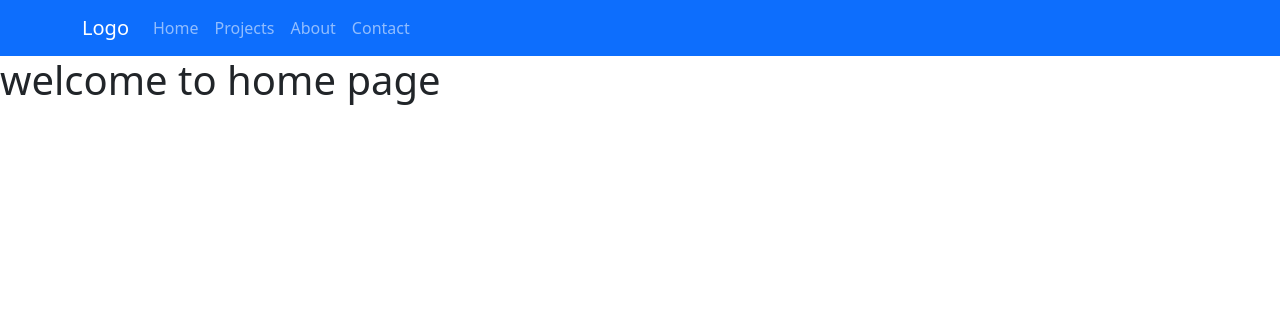
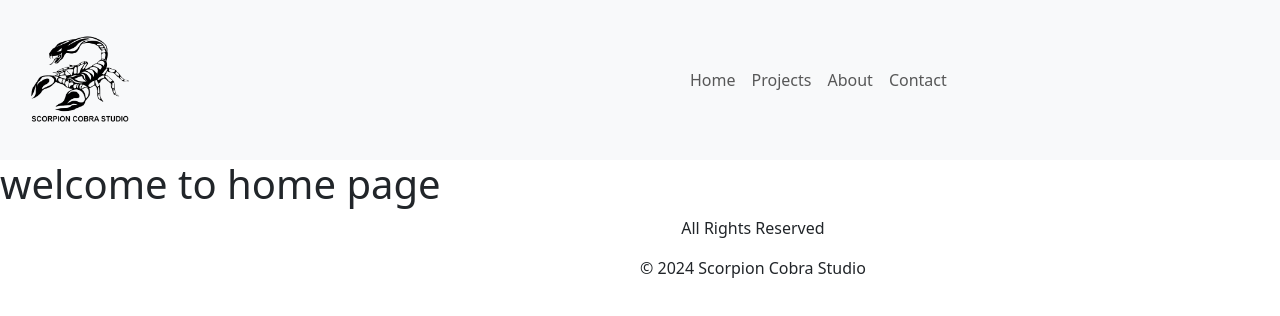
Before and after one commit to dom956/Scorpion-Cobra-Studio, a React (Create React App) app: page / in a window 1280 px wide. Shown: the top 316 px of the page. Built offline with nearby package versions, Linux system fonts and the light colour scheme.

Commit message:
added logo img and style, added copyright component, added navbar style

```diff
--- a/package.json
+++ b/package.json
@@ -39,5 +39,8 @@
       "last 1 firefox version",
       "last 1 safari version"
     ]
+  },
+  "devDependencies": {
+    "@babel/plugin-proposal-private-property-in-object": "^7.21.11"
   }
 }
--- a/src/App.jsx
+++ b/src/App.jsx
@@ -1,18 +1,19 @@
 import React from 'react';
 import { BrowserRouter as Router, Route, Routes } from 'react-router-dom';
-import Navbar from './Components/Navbar';
+import NavbarMenu from './Components/NavbarMenu';
 import Home from './Pages/Home';
 import About from './Pages/About';
 import Projects from "./Pages/Projects";
 import Contact from './Pages/Contact';
 import ErrorPage from './Pages/ErrorPage';
+import Copyright from './Components/Copyright';
 
 
 function App() {
   return (
     <Router>
       <div>
-        <Navbar />
+        <NavbarMenu/>
         <Routes>
           <Route path="/" element={<Home />} />
           <Route path="/about" element={<About />} />
@@ -20,6 +21,7 @@ function App() {
           <Route path="/contact" element={<Contact />} />
           <Route path="/*" element={<ErrorPage />} />
         </Routes>
+         <Copyright/>
       </div>
     </Router>
   );
--- /dev/null
+++ b/src/Components/Copyright.jsx
@@ -0,0 +1,20 @@
+import React from "react";
+
+
+function Copyright() {
+   const style = {
+    position: 'fixed',
+    left: '50%',
+    textAlign: 'center',
+   }
+
+
+    return (
+        <div style={style}>
+            <p>All Rights Reserved</p>
+          &copy; {new Date().getFullYear()} Scorpion Cobra Studio
+        </div>
+      );
+    }
+
+export default Copyright;
--- a/src/Components/Navbar.jsx
+++ /dev/null
@@ -1,23 +0,0 @@
-
-import { Navbar, Nav, Container } from 'react-bootstrap';
-import {Link } from 'react-router-dom';
-
-function NavbarMenu() {
-  return (
-    <>
-     <Navbar bg="primary" data-bs-theme="dark">
-        <Container>
-          <Navbar.Brand as={Link} to="/">Logo</Navbar.Brand>
-          <Nav className="me-auto">
-            <Nav.Link as={Link} to="/">Home</Nav.Link>
-            <Nav.Link as={Link} to="projects">Projects</Nav.Link>
-            <Nav.Link as={Link} to="about">About</Nav.Link>
-            <Nav.Link as={Link} to="contact">Contact</Nav.Link>
-          </Nav>
-        </Container>
-      </Navbar>
-      </>
-  );
-}
-
-export default NavbarMenu;
--- /dev/null
+++ b/src/Components/NavbarMenu.jsx
@@ -0,0 +1,32 @@
+import React from 'react';
+import { Navbar, Nav, Container } from 'react-bootstrap';
+import {Link } from 'react-router-dom';
+import logo from '../Images/logo.png';
+import "../Styles/Navbar.css";
+
+
+function NavbarMenu() {
+  return (
+   <Navbar className='navbar-container' bg="light">
+    <Container>
+      <Link to="/">
+        <div className='logo-brand'>
+        <img
+          src={logo}
+          alt="logo"
+          className="logo"
+        />
+        </div>
+      </Link>
+      <Nav className='links'>
+        <Nav.Link as={Link} to="/">Home</Nav.Link>
+        <Nav.Link as={Link} to="/projects">Projects</Nav.Link>
+        <Nav.Link as={Link} to="/about">About</Nav.Link>
+        <Nav.Link as={Link} to="/contact">Contact</Nav.Link>
+      </Nav>
+    </Container>
+  </Navbar>
+    );
+}
+
+export default NavbarMenu;
--- /dev/null
+++ b/src/Styles/Navbar.css
@@ -0,0 +1,23 @@
+.navbar-container {
+    display: flex;
+    position: relative; /* Ensure relative positioning for absolute children */
+    min-height: 160px;
+  }
+
+.logo-brand {
+  position: absolute;
+  left: 0;
+  top: 0;
+  margin-top: 4px;
+  margin-left: 5px;
+
+  }
+
+.logo {
+    max-height: 150px; /* img size */
+  }
+
+  .links{
+    position: absolute;
+    margin-left: 600px;
+  }
```
Also changed, not shown: src/Images/logo.png (added), 1 other file (tests, documents, lock files or other folders).
